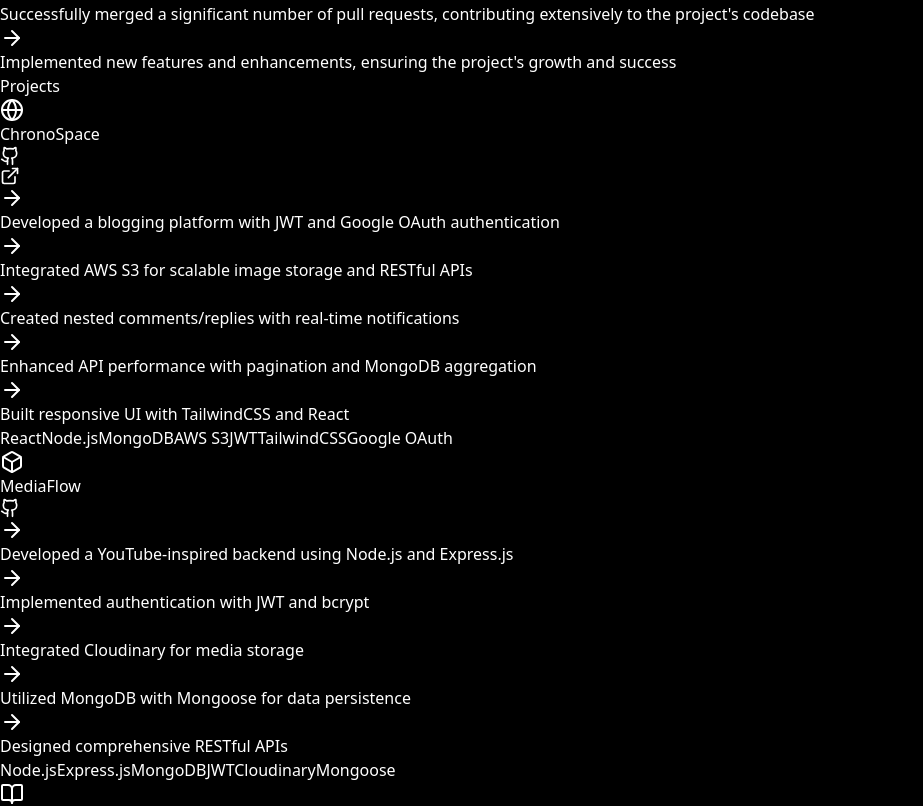
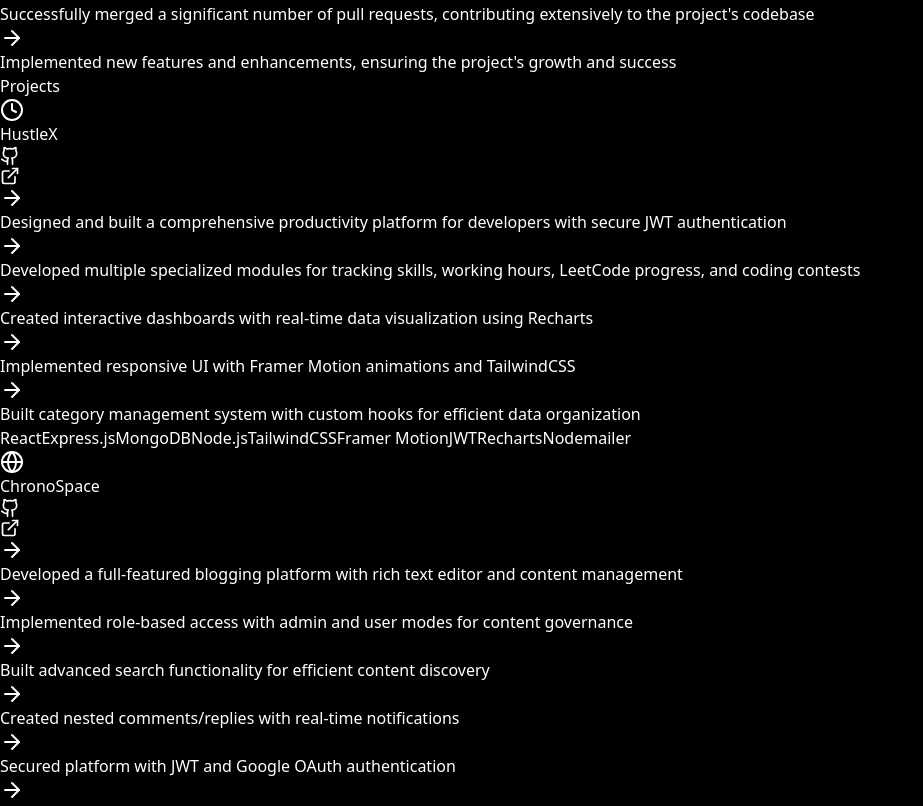
Before and after one commit to ayushdama11/portfolio, a React (Vite) app: page / in a window 1280 px wide. Shown: the part 1007-1813 px from the top of the page, without its empty margins (0-923 px from the left). Built offline with nearby package versions, Linux system fonts and the light colour scheme.

Commit message:
Add HustleX project details and update ChronoSpace description for clarity

```diff
--- a/src/constants/projectData.js
+++ b/src/constants/projectData.js
@@ -1,14 +1,39 @@
-import { Globe, Box, BookOpen } from "lucide-react";
+import { Globe, Box, BookOpen, Clock } from "lucide-react";
 
 export const projects = [
   {
+    title: "HustleX",
+    description: [
+      "Designed and built a comprehensive productivity platform for developers with secure JWT authentication",
+      "Developed multiple specialized modules for tracking skills, working hours, LeetCode progress, and coding contests",
+      "Created interactive dashboards with real-time data visualization using Recharts",
+      "Implemented responsive UI with Framer Motion animations and TailwindCSS",
+      "Built category management system with custom hooks for efficient data organization",
+    ],
+    tech: [
+      "React",
+      "Express.js",
+      "MongoDB",
+      "Node.js",
+      "TailwindCSS",
+      "Framer Motion",
+      "JWT",
+      "Recharts",
+      "Nodemailer",
+    ],
+    github: "https://github.com/ashparshp/hustlex",
+    demo: "https://www.hustlex.in",
+    icon: Clock,
+  },
+  {
     title: "ChronoSpace",
     description: [
-      "Developed a blogging platform with JWT and Google OAuth authentication",
-      "Integrated AWS S3 for scalable image storage and RESTful APIs",
+      "Developed a full-featured blogging platform with rich text editor and content management",
+      "Implemented role-based access with admin and user modes for content governance",
+      "Built advanced search functionality for efficient content discovery",
       "Created nested comments/replies with real-time notifications",
-      "Enhanced API performance with pagination and MongoDB aggregation",
-      "Built responsive UI with TailwindCSS and React",
+      "Secured platform with JWT and Google OAuth authentication",
+      "Integrated AWS S3 for scalable image storage with optimized performance",
     ],
     tech: [
       "React",
```
